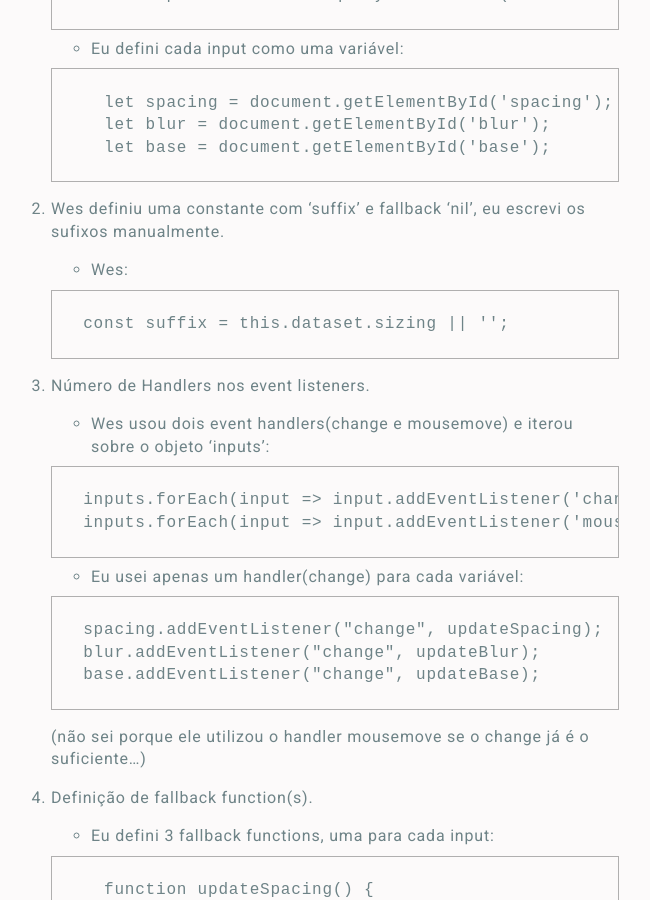
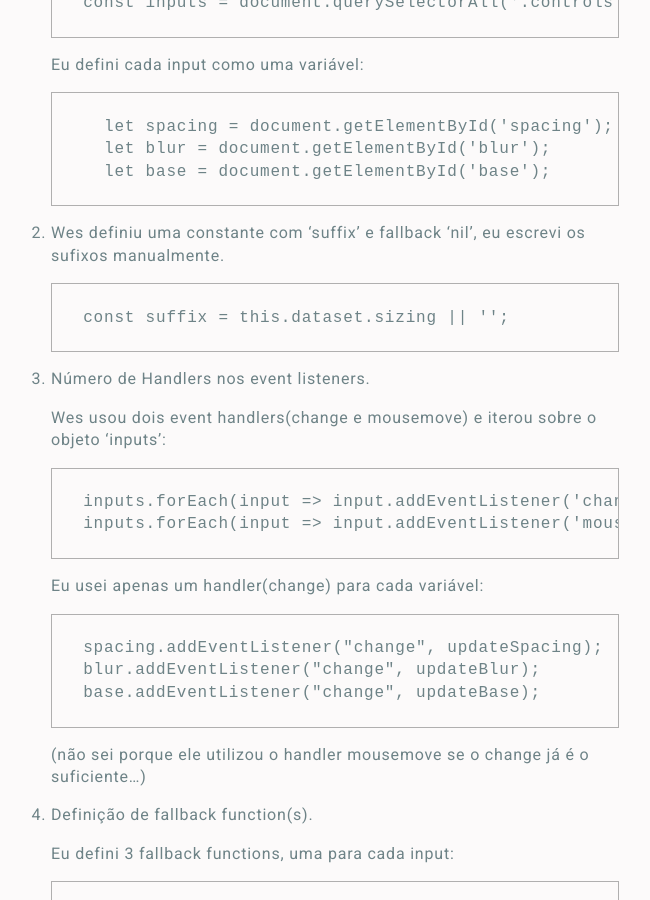
Before and after one commit to APonce911/jekyll-mywebsite, a Jekyll site: the page built from _posts/2019-01-09-Javascript30-03-CSS-Variables.md, in a window 1280 px wide and 900 px high, scrolled down 467 px. Shown: the whole window, without its empty margins (325-975 px from the left). Built offline with Jekyll 4.4.1, drawn with Linux system fonts in a browser that asks for light colours; nearby versions of some CDN libraries; comment, search, counter and statistics services are not loaded.

Commit message:
remove bullets from post

```diff
--- a/_posts/2019-01-09-Javascript30-03-CSS-Variables.md
+++ b/_posts/2019-01-09-Javascript30-03-CSS-Variables.md
@@ -10,14 +10,14 @@ Objetivo: Fazer o Javascript alterar dinamicamente os inputs de CSS recebidos pe
 Diferenças entre a solução do Wes Bos e a minha:
 1. Definição de objetos \<input> no Javascript.
 
-    - Wes definiu uma constante ‘inputs’ que contém todos os inputs do HTML5 em um nodeList:
+    Wes definiu uma constante ‘inputs’ que contém todos os inputs do HTML5 em um nodeList:
 
     <pre>
       <code>
       const inputs = document.querySelectorAll('.controls input');
       </code></pre>
 
-    - Eu defini cada input como uma variável:
+    Eu defini cada input como uma variável:
 
     <pre>
       <code>
@@ -28,8 +28,6 @@ Diferenças entre a solução do Wes Bos e a minha:
 
 1. Wes definiu uma constante com ‘suffix’ e fallback ‘nil’, eu escrevi os sufixos manualmente.
 
-    - Wes:
-
     <pre>
       <code>
       const suffix = this.dataset.sizing || '';
@@ -37,7 +35,7 @@ Diferenças entre a solução do Wes Bos e a minha:
 
 1. Número de Handlers nos event listeners.
 
-    - Wes usou dois event handlers(change e mousemove) e iterou sobre o objeto ‘inputs’:
+    Wes usou dois event handlers(change e mousemove) e iterou sobre o objeto ‘inputs’:
 
     <pre>
       <code>
@@ -45,7 +43,7 @@ Diferenças entre a solução do Wes Bos e a minha:
       inputs.forEach(input => input.addEventListener('mousemove', handleUpdate));
     </code></pre>
 
-    - Eu usei apenas um handler(change) para cada variável:
+    Eu usei apenas um handler(change) para cada variável:
 
     <pre>
       <code>
@@ -59,7 +57,7 @@ Diferenças entre a solução do Wes Bos e a minha:
 1. Definição de fallback function(s).
 
 
-    - Eu defini 3 fallback functions, uma para cada input:
+    Eu defini 3 fallback functions, uma para cada input:
 
     <pre>
       <code>
@@ -78,7 +76,7 @@ Diferenças entre a solução do Wes Bos e a minha:
         }
       </code></pre>
 
-    - Wes definiu uma única função de fallback (handleUpdate) para todos os eventos, e usou um método de JS que não conhecia, o setProperty, segue função de atualização do wes:
+    Wes definiu uma única função de fallback (handleUpdate) para todos os eventos, e usou um método de JS que não conhecia, o setProperty, segue função de atualização do wes:
 
     <pre>
       <code>
```
